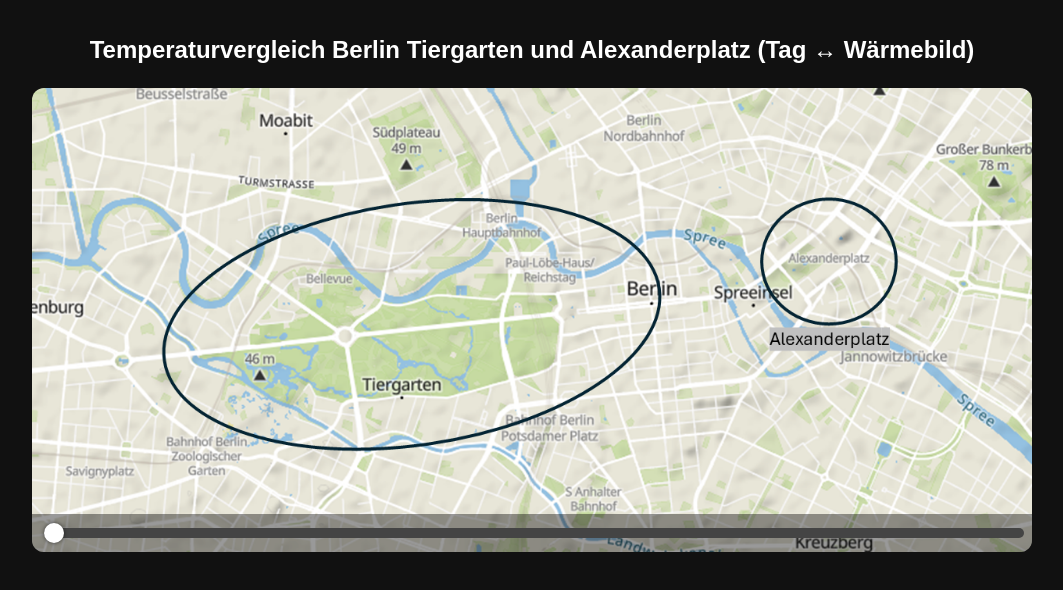
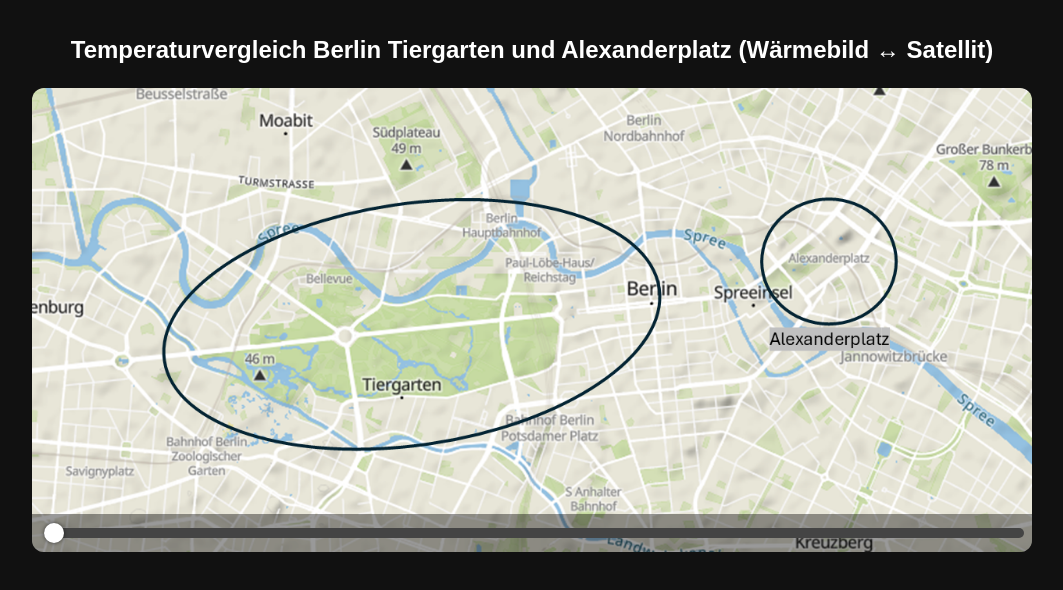
Before and after one commit to Herr-Kinoko/DigMedTgAp, a plain HTML site: page index.html in a window 1280 px wide. Shown: the whole page, without its empty margins (108-1171 px from the left). Drawn offline with Linux system fonts and the light colour scheme.

Commit message:
Update index.html

```diff
--- a/index.html
+++ b/index.html
@@ -83,7 +83,7 @@
 </head>
 <body>
 
-  <h2>Temperaturvergleich Berlin Tiergarten und Alexanderplatz (Tag ↔ Wärmebild)</h2>
+  <h2>Temperaturvergleich Berlin Tiergarten und Alexanderplatz (Wärmebild ↔ Satellit)</h2>
 
   <div class="container">
     <img src="Folie1fertig.PNG" class="image bottom" alt="Tag-Bild">
```
